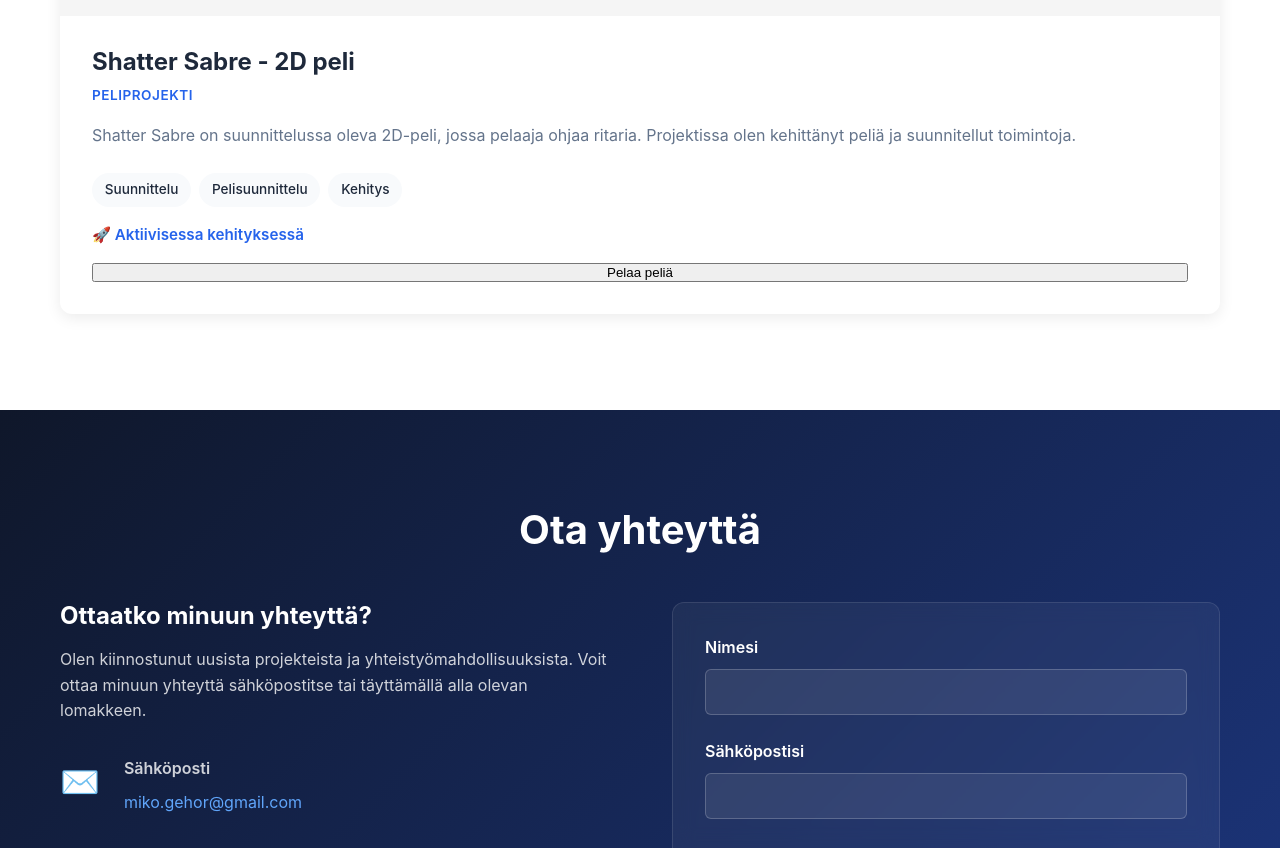
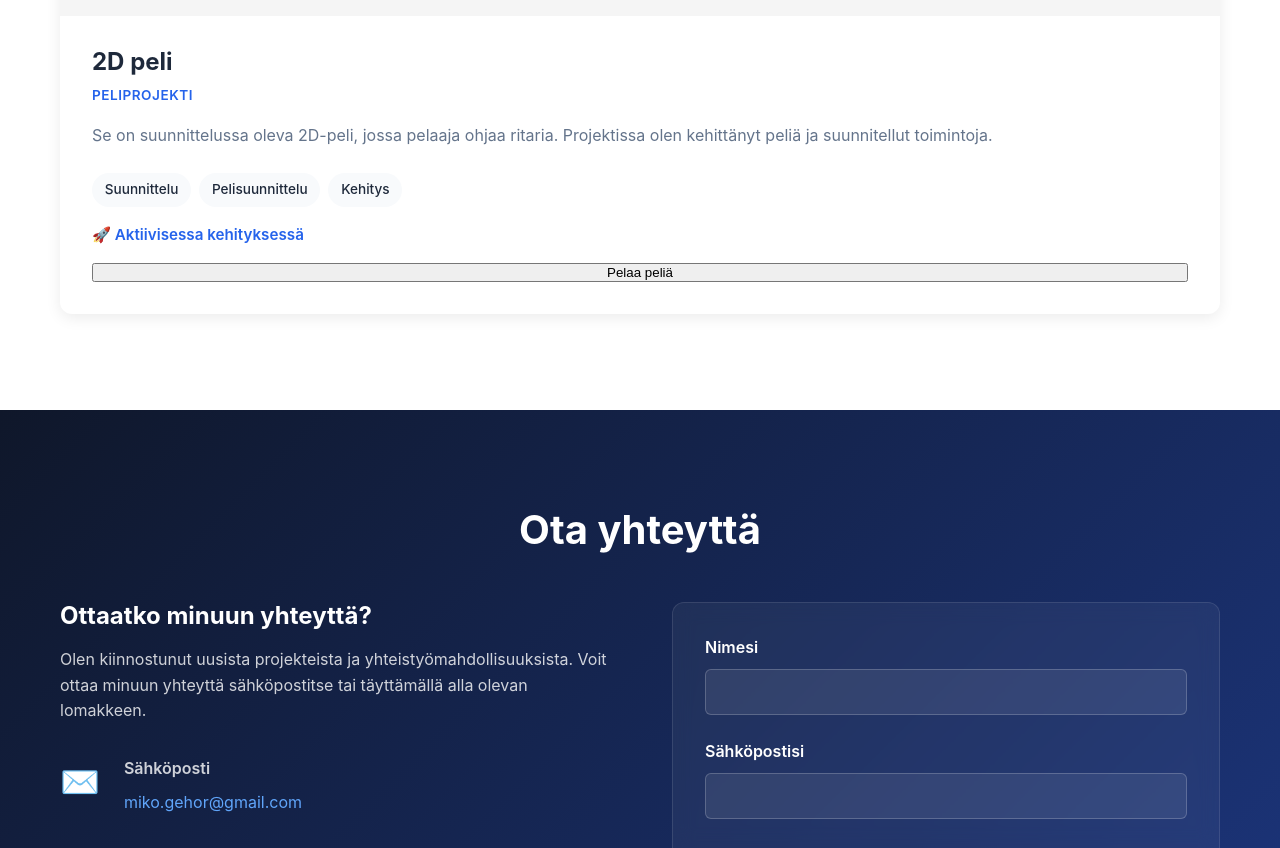
Before and after one commit to MikoGehor/portfolio, a website: page index.html in a window 1280 px wide. Shown: the part 2911-3759 px from the top of the page. Drawn offline with Linux system fonts and the light colour scheme.

Commit message:
muutin vähän peliprojekti kohtaa

```diff
--- a/index.html
+++ b/index.html
@@ -138,11 +138,11 @@
                         <img src="Shatter knight.png" alt="Shatter knight">
                     </div>
                     <div class="project-content">
-                        <h3>Shatter Sabre - 2D peli
+                        <h3>2D peli
                         </h3>
                         <p class="project-category">Peliprojekti</p>
                         <p class="project-description">
-                            Shatter Sabre on suunnittelussa oleva 2D-peli, jossa pelaaja ohjaa ritaria. Projektissa olen kehittänyt peliä ja suunnitellut toimintoja.
+                            Se on suunnittelussa oleva 2D-peli, jossa pelaaja ohjaa ritaria. Projektissa olen kehittänyt peliä ja suunnitellut toimintoja.
                         </p>
                         <div class="project-features">
                             <span class="feature">Suunnittelu</span>
```
